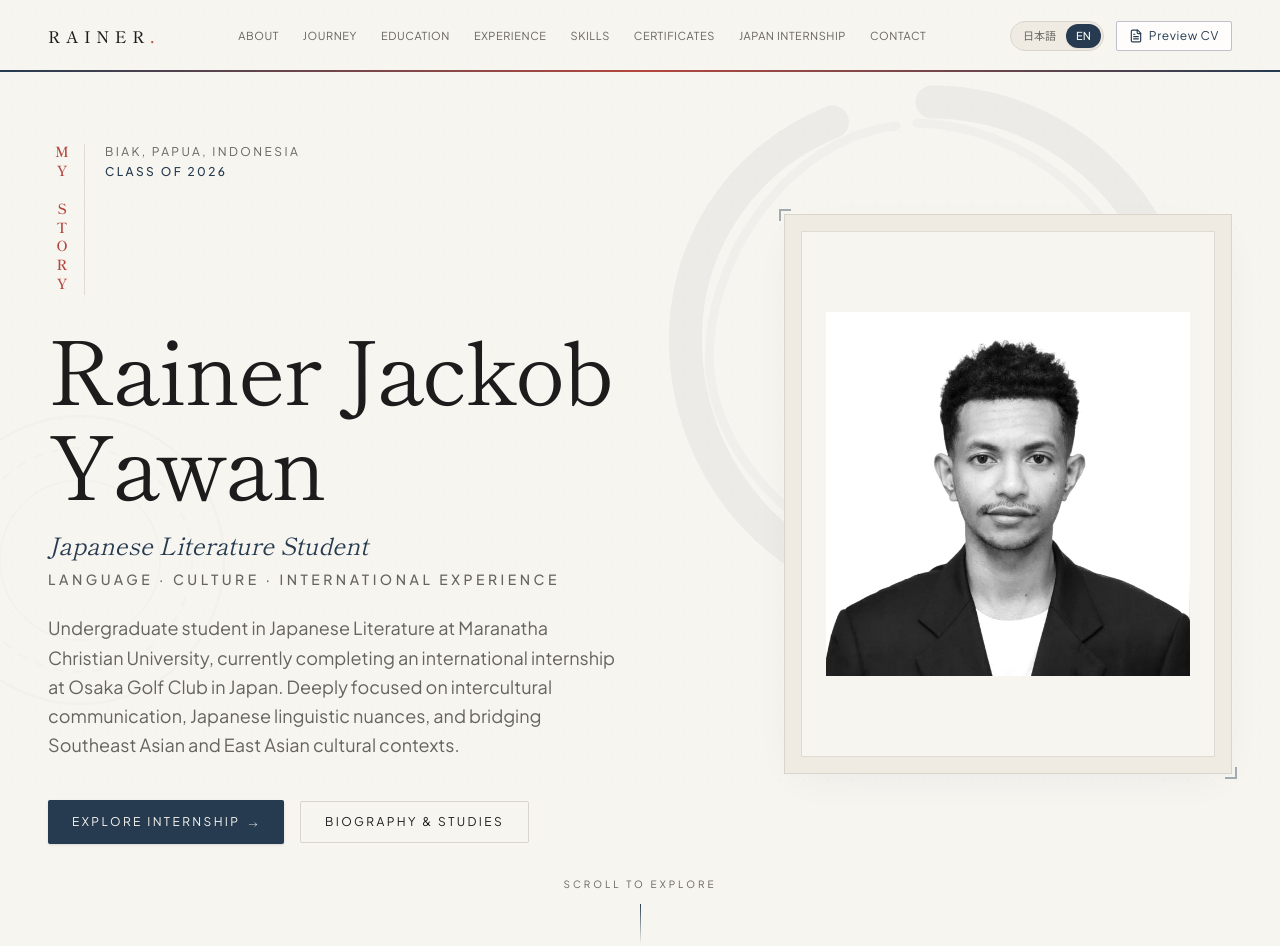
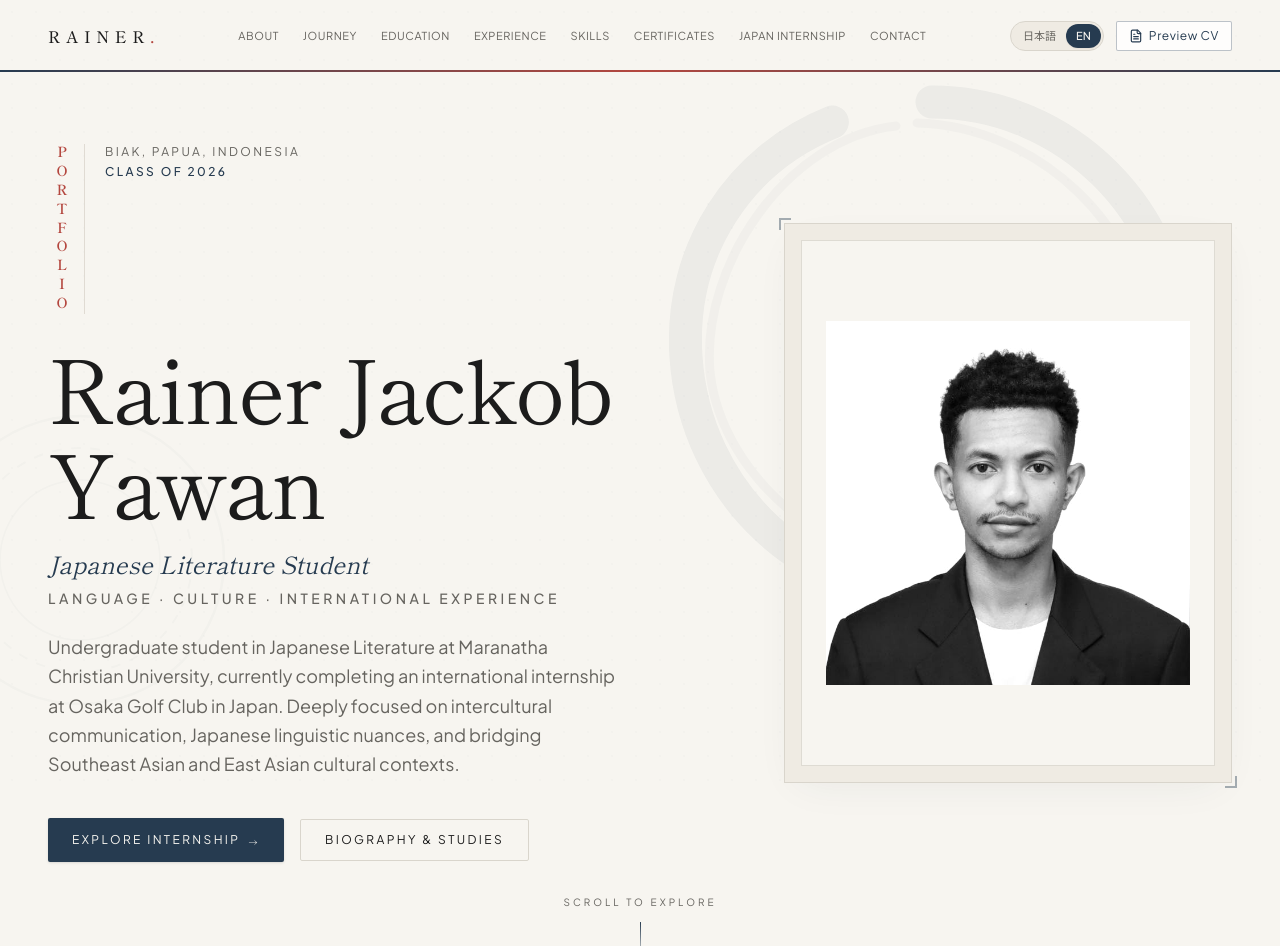
Before and after one commit to jossealexsandre-eng/Rainer-Portfolio, a React (Vite) app: page / in a window 1280 px wide. Shown: the top 946 px of the page. Built offline with nearby package versions, Linux system fonts and the light colour scheme.

Commit message:
chore: replace MY STORY vertical label with PORTFOLIO

```diff
--- a/src/components/Hero.tsx
+++ b/src/components/Hero.tsx
@@ -62,7 +62,7 @@ export const Hero: React.FC<HeroProps> = ({ data }) => {
               className="writing-vertical-rl font-serif text-sm tracking-[0.35em] text-[#B4473F] select-none py-1 border-r border-[#D9D5CC]/80 pr-3 font-semibold"
               title={th.storyLabel}
             >
-              {language === 'ja' ? '私の物語' : 'MY STORY'}
+              {language === 'ja' ? 'ポートフォリオ' : 'PORTFOLIO'}
             </div>
             <div className="flex flex-col text-xs font-sans tracking-[0.2em] text-[#66645F] uppercase space-y-1">
               <span>{displayHometown}</span>
--- a/src/data/translations.ts
+++ b/src/data/translations.ts
@@ -221,7 +221,7 @@ export const translations: Record<SiteLanguage, Translations> = {
       cvButton: '履歴書プレビュー',
     },
     hero: {
-      storyLabel: '私の物語',
+      storyLabel: 'ポートフォリオ',
       title: '日本文学科 在学生',
       ctaInternship: '日本での実習を見る',
       ctaAbout: '略歴と学問',
@@ -427,7 +427,7 @@ export const translations: Record<SiteLanguage, Translations> = {
       cvButton: 'Preview CV',
     },
     hero: {
-      storyLabel: 'My Story',
+      storyLabel: 'PORTFOLIO',
       title: 'Japanese Literature Student',
       ctaInternship: 'Explore Internship',
       ctaAbout: 'Biography & Studies',
```
